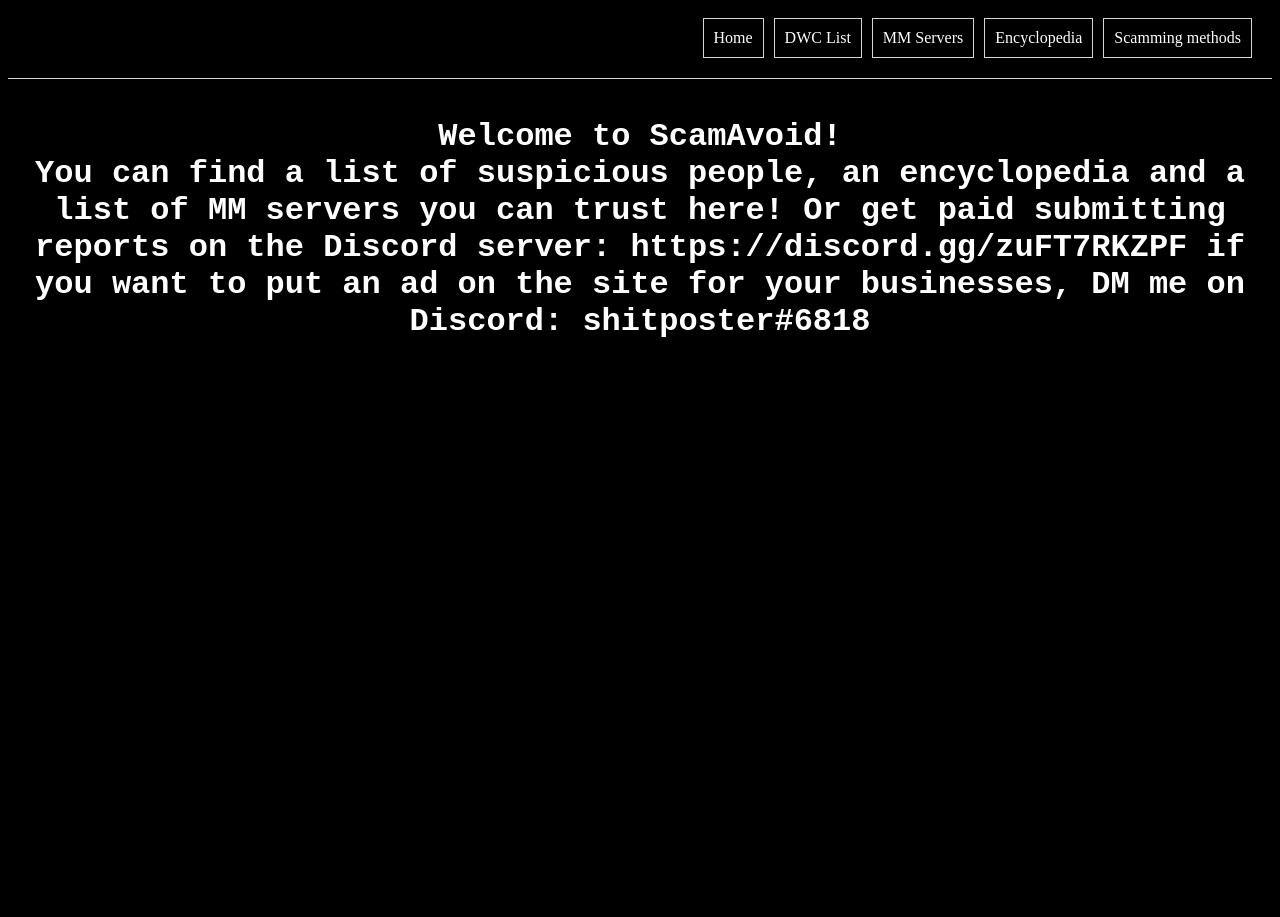
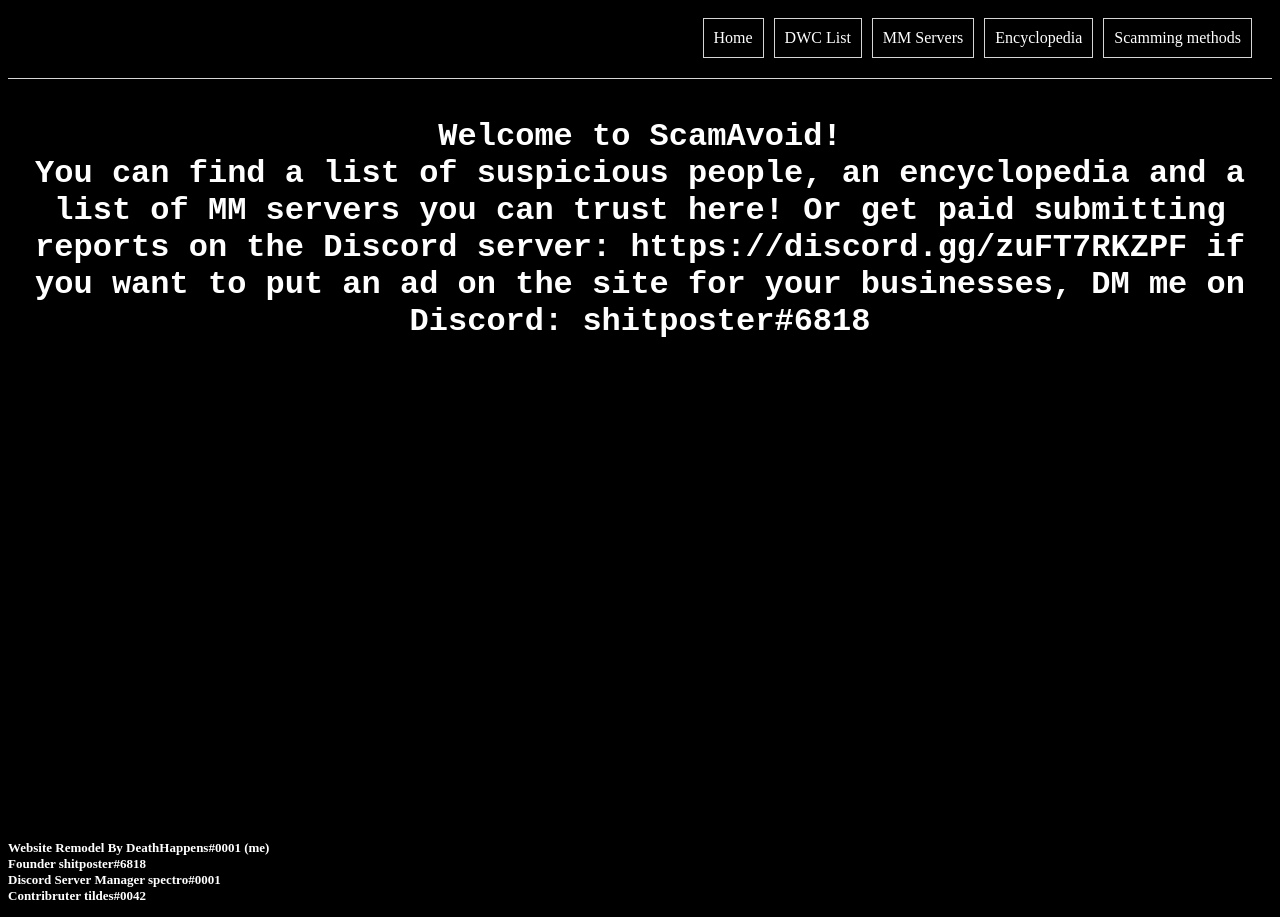
Before and after one commit to FancySpirits/shidposter.github.io, a plain HTML site: page index.html in a window 1280 px wide. Before the commit the page ends 800 px from the top, so only its background shows below. Drawn offline with Linux system fonts and the light colour scheme.

Commit message:
Update index.html
Added Credits

```diff
--- a/index.html
+++ b/index.html
@@ -43,6 +43,12 @@
             float: right;
             border: 1px solid #d5d5d5;
         }
+
+        #credit{
+            color: white;
+            font-size: small;
+            margin-top: 500px;
+        }
     </style>
 </head>
 
@@ -64,6 +70,8 @@
             if you want to put an ad on the site for your businesses, DM me on Discord: shitposter#6818</h1>
     </div>
 
+    <h3 id="credit">Website Remodel By DeathHappens#0001 (me)<br> Founder shitposter#6818<br> Discord Server Manager spectro#0001<br> Contribruter tildes#0042
+    </h3>
 
 </body>
 
```
